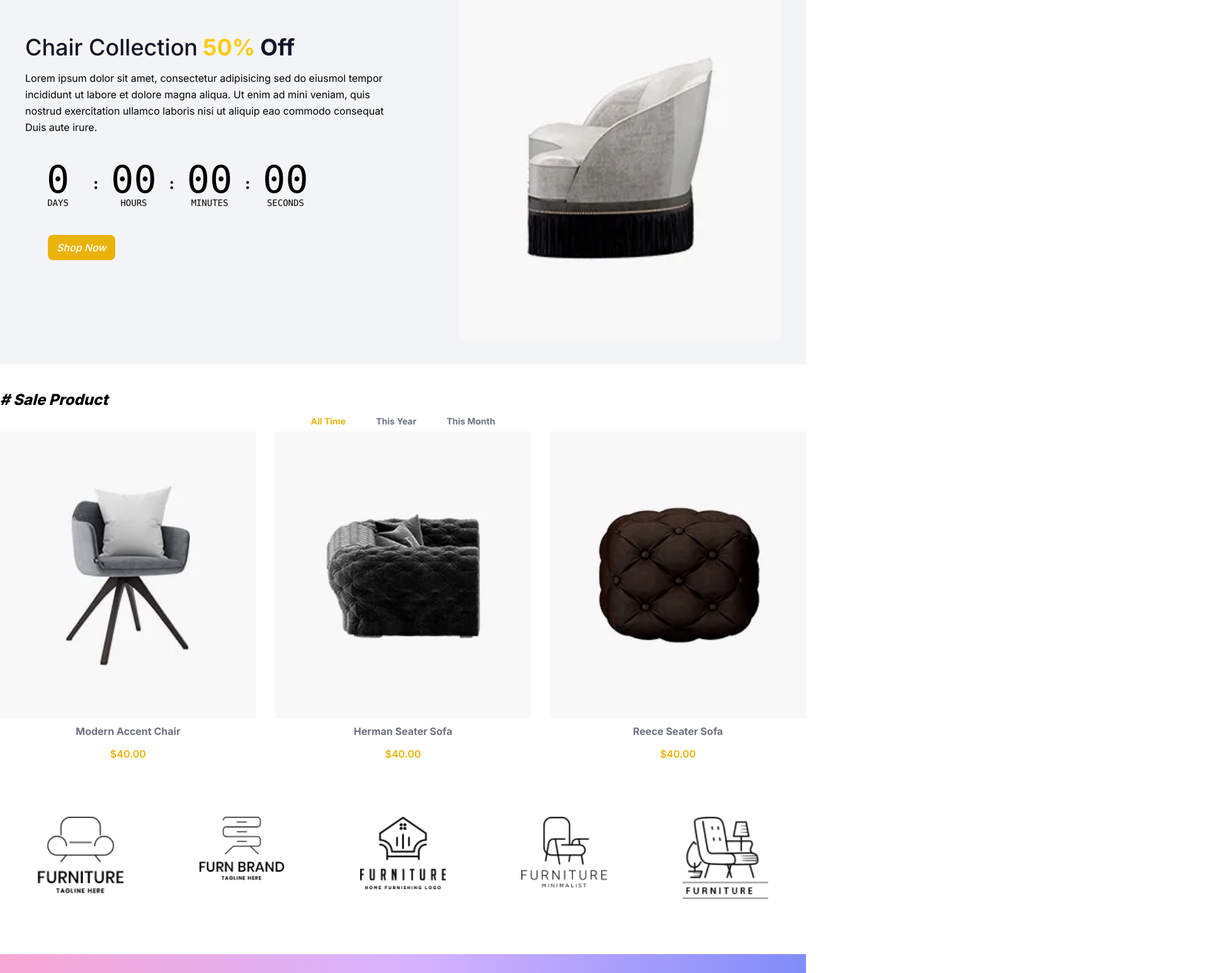
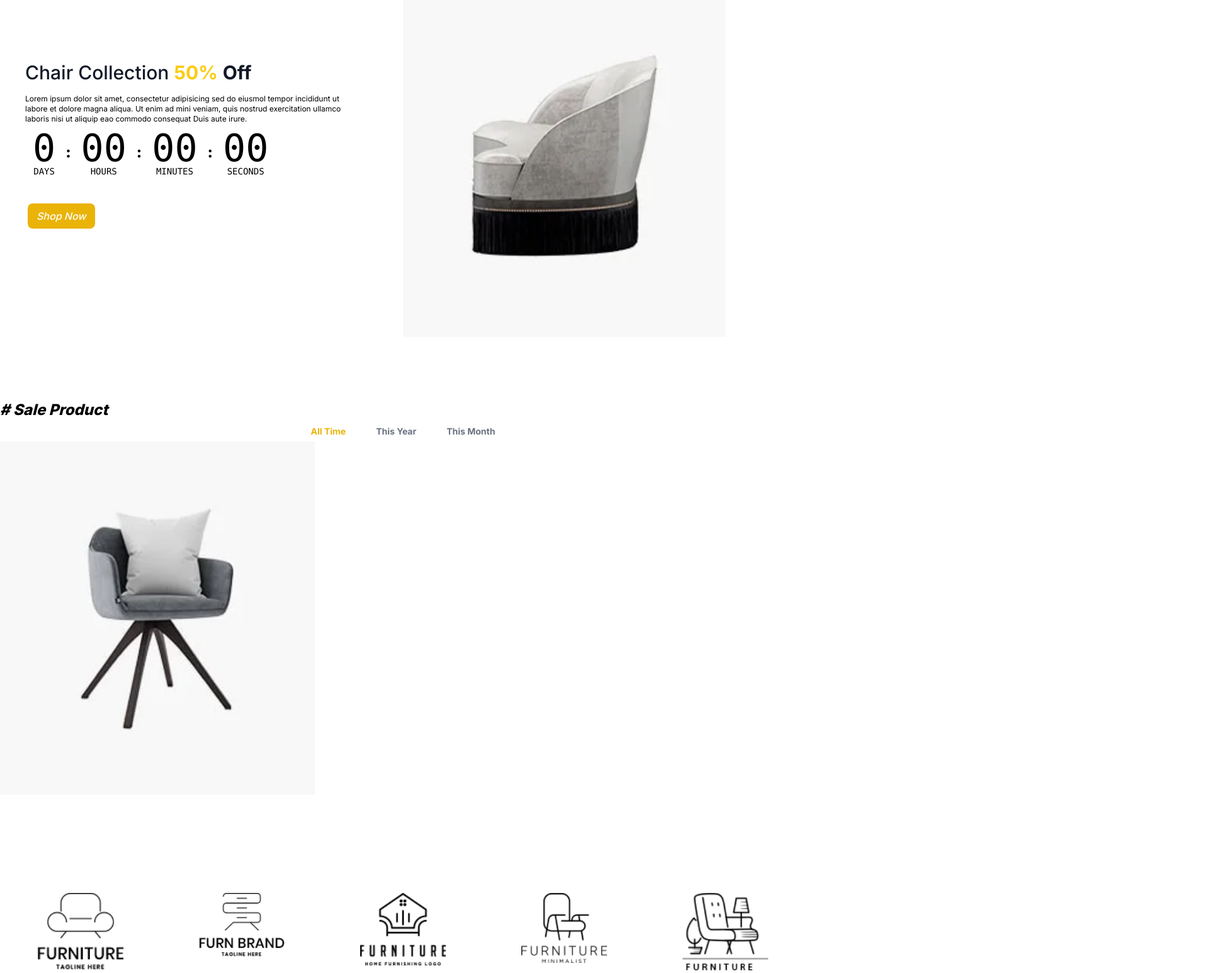
Before and after one commit to FarisSaputra03/furniture, a Next.js app: page / in a window 1280 px wide. Shown: the part 3093-4638 px from the top of the page at 63% size, 1920 px wide, since content can reach past the window. Built offline with nearby package versions, Linux system fonts and the light colour scheme.

Commit message:
update responsiv mobile lagi

```diff
--- a/src/components/best.tsx
+++ b/src/components/best.tsx
@@ -3,7 +3,49 @@ import Image from "next/image";
 export default function Best() {
   return (
     <div className="p-10">
-      <div className="relative w-full">
+      <div className="relative sm:hidden flex w-full">
+        <div className="flex justify-center flex-col gap-8">
+          <div>
+            <Image src="/img/kichen.webp" alt="" width={600} height={360} />
+            <div className="absolute bottom-5 z-10 right-15 left-15 pb-44 pl-5 ">
+              <p className="italic text-lg font-semibold">High-Quality</p>
+              <p className=" text-lg font-semibold text-yellow-500">
+                New Kitchen
+              </p>
+              <p className="text-lg font-semibold text-yellow-500">
+                Furniture
+              </p>
+              <div className="">
+                <button className="rounded-lg px-3.5 py-2 m-1 overflow-hidden relative group cursor-pointer  font-medium border-yellow-500 bg-yellow-500 text-white">
+                  <span className="absolute w-64 h-0 transition-all duration-300 origin-center rotate-45 -translate-x-20  bg-gray-600 top-1/2 group-hover:h-64 group-hover:-translate-y-32 ease"></span>
+                  <span className="relative text-White italic transition duration-300 group-hover:text-white ease">
+                    Shop Now
+                  </span>
+                </button>
+              </div>
+            </div>
+          </div>
+          <div>
+            <Image src="/img/bedroom.webp" alt="" width={600} height={360} />
+            <div className="absolute bottom-5 z-10 right-21 left-21 pl-5">
+              <p className="italic text-lg font-semibold">High-Quality</p>
+              <p className="font-semibold text-yellow-500 text-lg">Bed Room</p>
+              <p className="font-semibold text-yellow-500 text-lg">
+                Furniture
+              </p>
+              <div className="">
+                <button className="rounded-lg px-3.5 py-2 m-1 overflow-hidden relative group cursor-pointer  font-medium border-yellow-500 bg-yellow-500 text-white">
+                  <span className="absolute w-64 h-0 transition-all duration-300 origin-center rotate-45 -translate-x-20  bg-gray-600 top-1/2 group-hover:h-64 group-hover:-translate-y-32 ease"></span>
+                  <span className="relative text-White italic transition duration-300 group-hover:text-white ease">
+                    Shop Now
+                  </span>
+                </button>
+              </div>
+            </div>
+          </div>
+        </div>
+      </div>
+      <div className="relative hidden space-x-8 sm:flex w-full">
         <div className="flex justify-center gap-8">
           <div>
             <Image src="/img/kichen.webp" alt="" width={600} height={360} />
--- a/src/components/colection.tsx
+++ b/src/components/colection.tsx
@@ -2,35 +2,37 @@ import React from "react";
 import Image from "next/image";
 export default function Colection() {
   return (
-    <section className="p-10 bg-gray-100 ">
-      <div className="container  mx-auto flex px-5py-24 md:flex-row flex-col items-center">
-        <div className="lg:flex-grow md:w-1/2 lg:pr-24 md:pr-16 flex flex-col md:items-start md:text-left mb-16 md:mb-0 items-center text-center">
+    <section className="p-5">
+      <div className="flex px-5 py-10 md:flex-row flex-col items-center">
+        <div className="md:w-1/2 lg:pr-24 flex flex-col md:items-start">
           <div className="flex gap-2">
-            <h1 className="title-font sm:text-4xl text-3xl mb-4 font-medium text-gray-900">
+            <h1 className="title-font text-3xl mb-4 font-medium text-gray-900">
               Chair Collection
             </h1>
-            <p className="title-font sm:text-4xl text-3xl mb-4 font-bold text-yellow-400">
+            <p className="title-font text-3xl mb-4 font-bold text-yellow-400">
               50%
             </p>
-            <p className="title-font sm:text-4xl text-3xl mb-4 font-bold text-gray-900">
+            <p className="title-font text-3xl mb-4 font-bold text-gray-900">
               Off
             </p>
           </div>
-          <p className="mb-8 leading-relaxed">
-            Lorem ipsum dolor sit amet, consectetur adipisicing sed do eiusmol
-            tempor incididunt ut labore et dolore magna aliqua. Ut enim ad mini
-            veniam, quis nostrud exercitation ullamco laboris nisi ut aliquip
-            eao commodo consequat Duis aute irure.
-          </p>
+          <div className="flex sm:flex-col">
+            <p className="break-words text-xs">
+              Lorem ipsum dolor sit amet, consectetur adipisicing sed do eiusmol
+              tempor incididunt ut labore et dolore magna aliqua. Ut enim ad
+              mini veniam, quis nostrud exercitation ullamco laboris nisi ut
+              aliquip eao commodo consequat Duis aute irure.
+            </p>
+          </div>
           <div>
             <div
-              className="flex items-center justify-center"
+              className="flex items-center justify-start"
               x-data="beer()"
               x-init="start()"
             >
               <div>
                 <div className="text-6xl text-center flex w-full items-center justify-center">
-                  <div className="w-24 mx-1 p-2 text-black rounded-lg">
+                  <div className=" mx-1 p-2 text-black rounded-lg">
                     <div className="font-mono leading-none" x-text="days">
                       0
                     </div>
@@ -38,8 +40,10 @@ export default function Colection() {
                       Days
                     </div>
                   </div>
-                  <div className="text-2xl mx-1 text-black font-extrabold">:</div>
-                  <div className="w-24 mx-1 p-2 text-black rounded-lg">
+                  <div className="text-2xl mx-1 text-black font-extrabold">
+                    :
+                  </div>
+                  <div className=" mx-1 p-2 text-black rounded-lg">
                     <div className="font-mono leading-none" x-text="hours">
                       00
                     </div>
@@ -47,8 +51,10 @@ export default function Colection() {
                       Hours
                     </div>
                   </div>
-                  <div className="text-2xl mx-1 text-black font-extrabold">:</div>
-                  <div className="w-24 mx-1 p-2 text-black rounded-lg">
+                  <div className="text-2xl mx-1 text-black font-extrabold">
+                    :
+                  </div>
+                  <div className=" mx-1 p-2 text-black rounded-lg">
                     <div className="font-mono leading-none" x-text="minutes">
                       00
                     </div>
@@ -56,8 +62,10 @@ export default function Colection() {
                       Minutes
                     </div>
                   </div>
-                  <div className="text-2xl mx-1 text-black font-extrabold">:</div>
-                  <div className="w-24 mx-1 p-2  text-black rounded-lg">
+                  <div className="text-2xl mx-1 text-black font-extrabold">
+                    :
+                  </div>
+                  <div className=" mx-1 p-2  text-black rounded-lg">
                     <div className="font-mono leading-none" x-text="seconds">
                       00
                     </div>
@@ -69,8 +77,8 @@ export default function Colection() {
               </div>
             </div>
           </div>
-          <div className="flex p-8 justify-center">
-          <button className="rounded-lg px-3.5 py-2 m-1 overflow-hidden relative group cursor-pointer font-medium border-yellow-500 bg-yellow-500 text-white">
+          <div className="flex py-8">
+            <button className="rounded-lg px-3.5 py-2 m-1 overflow-hidden relative group cursor-pointer font-medium border-yellow-500 bg-yellow-500 text-white">
               <span className="absolute w-64 h-0 transition-all duration-300 origin-center rotate-45 -translate-x-20  bg-gray-600 top-1/2 group-hover:h-64 group-hover:-translate-y-32 ease"></span>
               <span className="relative text-White italic transition duration-300 group-hover:text-white ease">
                 Shop Now
--- a/src/components/footer1.tsx
+++ b/src/components/footer1.tsx
@@ -5,8 +5,8 @@ import Image from "next/image";
 export default function Footer1() {
   return (
     <footer className="bg-gradient-to-r from-pink-300 via-purple-300 to-indigo-400">
-      <div className="container px-5 py-8 mx-auto flex items-center sm:flex-row flex-col">
-        <a className="flex title-font font-medium items-center text-gray-900 mb-4 md:mb-0">
+      <div className="py-8 flex items-start justify-between sm:flex-row flex-col">
+        <div className="flex title-font py-2 font-medium items-center text-gray-900 ">
           <svg
             xmlns="http://www.w3.org/2000/svg"
             viewBox="0 0 24 24"
@@ -20,9 +20,9 @@ export default function Footer1() {
             />
           </svg>
 
-          <span className="ml-3 text-xl">Furniture</span>
-        </a>
-        <div className="px-8 flex">
+          <span className=" text-xl">Furniture</span>
+        </div>
+        <div className="flex py-2">
           <RiCustomerService2Fill size="3.5rem" />
           <div className="px-4">
             <p className="text-black font-semibold italic">Call Us:</p>
@@ -33,7 +33,7 @@ export default function Footer1() {
             </div>
           </div>
         </div>
-        <div className="px-8">
+        <div className="pt-3">
           <Image
             src="/img/payment.webp"
             width={192}
@@ -41,18 +41,18 @@ export default function Footer1() {
             alt="payment"
           />
         </div>
-        <div className="px-10 flex">
-          <div className="py-2 px-5">
-            <p className="text-black font-semibold italic text-xl">
+        <div className=" py-2 flex sm:flex-row flex-col">
+          <div className="py-2 px-2">
+            <p className="text-black font-semibold italic text-lg">
               Subscribe Now :
             </p>
           </div>
           <div>
             <div className="relative w-40 sm:w-auto xl:mr-4 flex lg:mr-0 sm:mr-4 mr-2">
               <input
-                type="text"
-                id="footer-field"
-                name="footer-field"
+                type="email"
+                id="email"
+                name="email"
                 className="w-full bg-gray-100 bg-opacity-50 rounded border border-gray-300 focus:bg-transparent focus:ring-2 focus:ring-indigo-200 focus:border-indigo-500 text-base outline-none text-gray-700 py-1 px-3 leading-8 transition-colors duration-200 ease-in-out"
                 placeholder="Your Email"
               />
--- a/src/components/furniturelogo.tsx
+++ b/src/components/furniturelogo.tsx
@@ -21,7 +21,7 @@ export default function Furniture_Logo() {
   ];
   return (
     <section className="text-gray-600 body-font">
-      <div className="grid grid-cols-1 md:grid-cols-5 py-5">
+      <div className="grid grid-cols-2 md:grid-cols-5 py-5">
         {listIcon.map((data: any, index) => (
           <div key={index + 1} className="w-full gap-5 p-3">
             <div className="p-8 w-full">
--- a/src/components/hero.tsx
+++ b/src/components/hero.tsx
@@ -5,12 +5,12 @@ export default function Hero() {
     <div>
       <div className="bg-white p-10"></div>
       <div className="flex sm:hidden">
-        <div className="relative flex-grow w-full">
+        <div className="flex justify-center flex-grow w-full">
           <input
-            type="email"
-            id="email"
-            name="email"
-            className="w-full bg-gray-100 bg-opacity-50 rounded border border-gray-300 focus:border-indigo-500 focus:bg-transparent focus:ring-2 focus:ring-indigo-200 text-base outline-none text-gray-700 py-1 px-3 leading-8 transition-colors duration-200 ease-in-out"
+            type="text"
+            id="text"
+            name="text"
+            className="w-80 bg-gray-100 bg-opacity-50 rounded border border-gray-300 focus:border-indigo-500 focus:bg-transparent focus:ring-2 focus:ring-indigo-200 text-base outline-none text-gray-700 py-1 px-3 leading-8 transition-colors duration-200 ease-in-out"
             placeholder="Enter your search key..."
           />
         </div>
--- a/src/components/produk.tsx
+++ b/src/components/produk.tsx
@@ -14,7 +14,7 @@ export default function Produk() {
     },
     {
       img: "/img/product-02.webp",
-      title: "Simple minimal chair",
+      title: "Simple minimal chair green",
       price: "$40.00",
       categori: "All",
     },
@@ -376,7 +376,7 @@ export default function Produk() {
                   </a>
                   <div className="mt-4 flex flex-col space-y-1">
                     <div className="text-center">
-                      <h2 className="text-gray-900 title-font text-lg font-medium">
+                      <h2 className="text-gray-900 title-font text-xs font-medium">
                         {data.title}
                       </h2>
                     </div>
--- a/src/components/sale.tsx
+++ b/src/components/sale.tsx
@@ -163,7 +163,46 @@ export default function Sale() {
         </nav>
       </div>
 
+      <div className="flex sm:hidden">
+        <Swiper
+          modules={[Navigation, Pagination, Scrollbar, A11y]}
+          spaceBetween={30}
+          slidesPerView={1}
+          navigation
+          className="mySwiper"
+          scrollbar={{ draggable: true }}
+          onSwiper={(swiper) => console.log(swiper)}
+          onSlideChange={() => console.log("slide change")}
+        >
           <div>
+            {listFiltered.map((data: any, index) => (
+              <SwiperSlide key={index + 1} className="card hover:shadow flex ">
+                <Image
+                  width={500}
+                  height={100}
+                  src={data.img}
+                  alt="Furniture"
+                />
+                <div className="flex justify-center">
+                  <div
+                    onClick={() => {
+                      window.location.href = data.href;
+                    }}
+                    className="font-bold text-gray-500 py-2 px-5"
+                  >
+                    {data.title}
+                  </div>
+                </div>
+                <div className="text-center font-semibold text-yellow-500">
+                  <p className="mt-1">{data.price}</p>
+                </div>
+              </SwiperSlide>
+            ))}
+          </div>
+        </Swiper>
+      </div>
+
+      <div className="hidden sm:flex">
         <Swiper
           modules={[Navigation, Pagination, Scrollbar, A11y]}
           spaceBetween={30}
```
Lines whose indentation alone changed are shown as unchanged.
